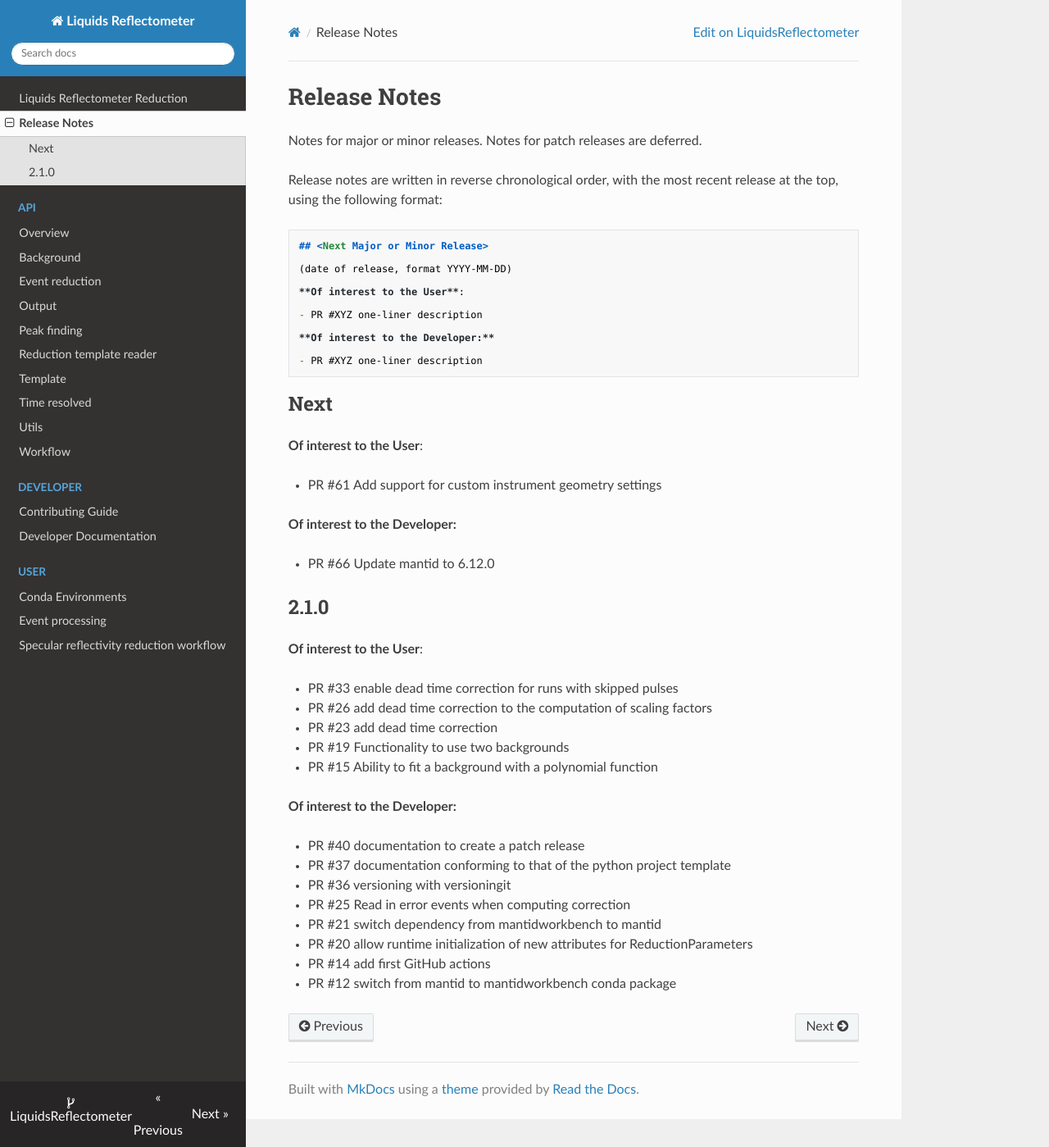
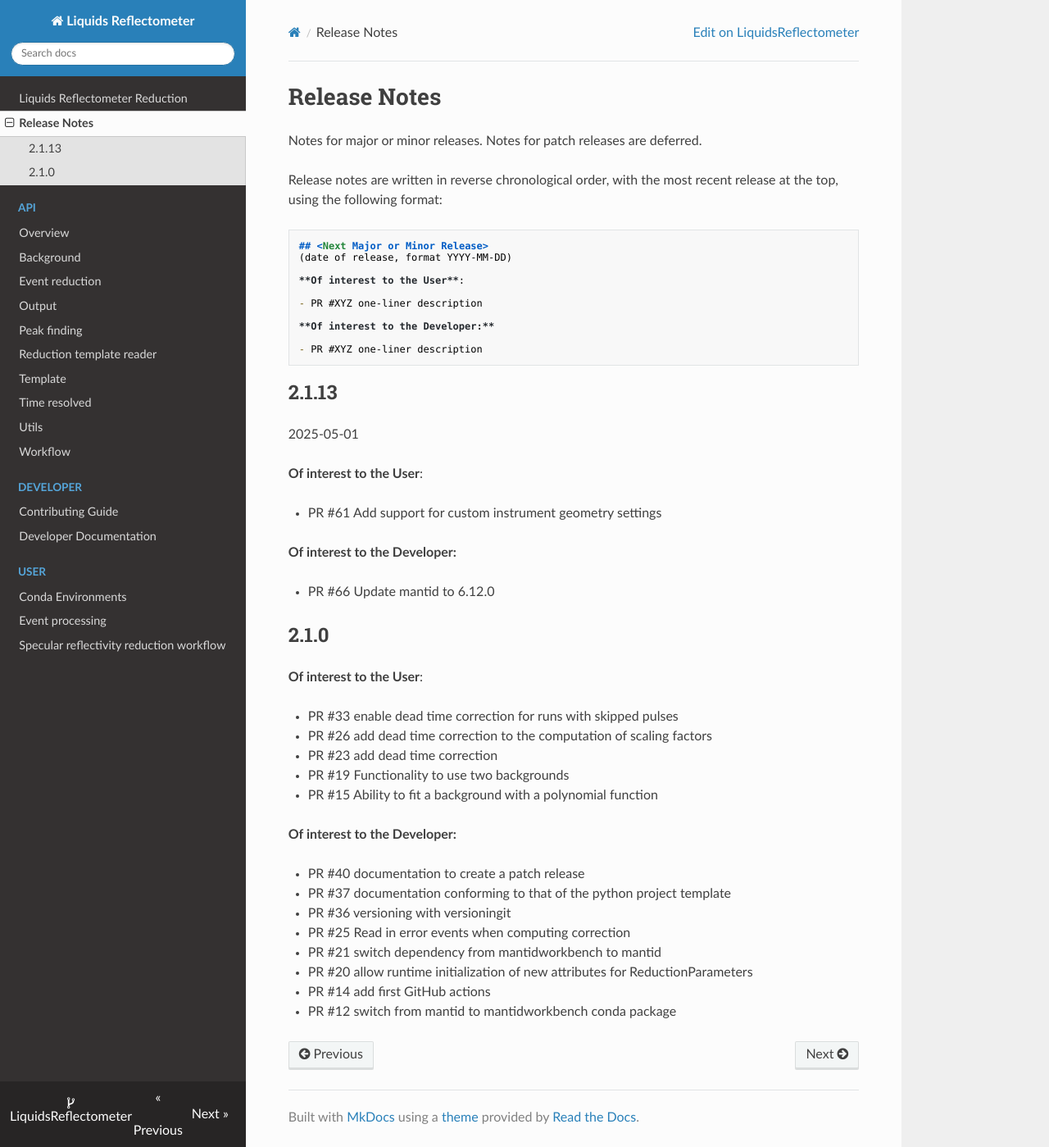
Before and after one commit to neutrons/LiquidsReflectometer, an MkDocs documentation site: the page built from docs/releases.md, in a window 1280 px wide and 1399 px high. Shown: the whole window at 82% size. Built offline with MkDocs 1.6.1, drawn with Linux system fonts in a browser that asks for light colours; nearby versions of some CDN libraries.

Commit message:
update release notes

````diff
--- a/docs/releases.md
+++ b/docs/releases.md
@@ -7,7 +7,6 @@ using the following format:
 
 ```markdown
 ## <Next Major or Minor Release>
-
 (date of release, format YYYY-MM-DD)
 
 **Of interest to the User**:
@@ -19,7 +18,8 @@ using the following format:
 - PR #XYZ one-liner description
 ```
 
-## Next
+## 2.1.13
+2025-05-01
 
 **Of interest to the User**:
 
````
